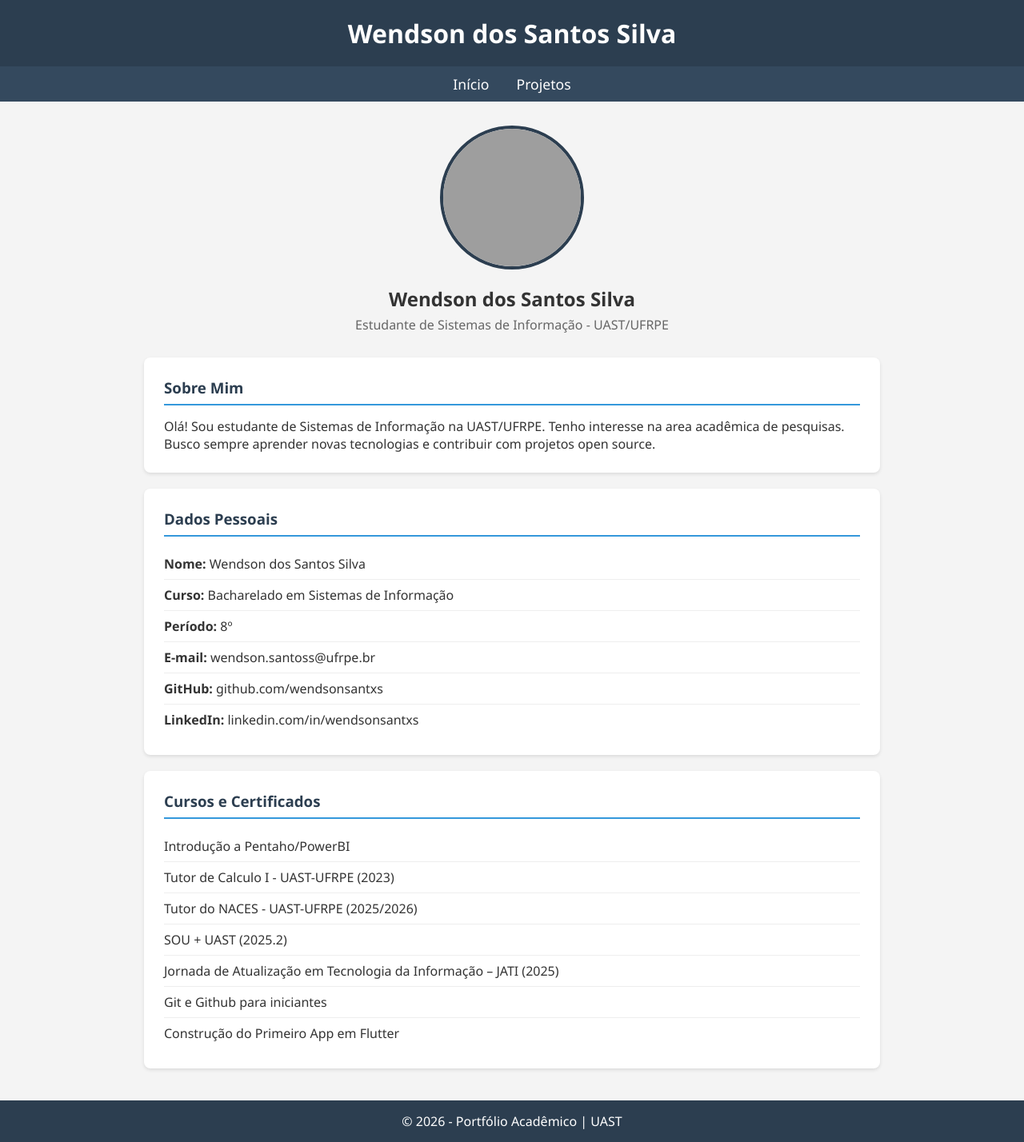
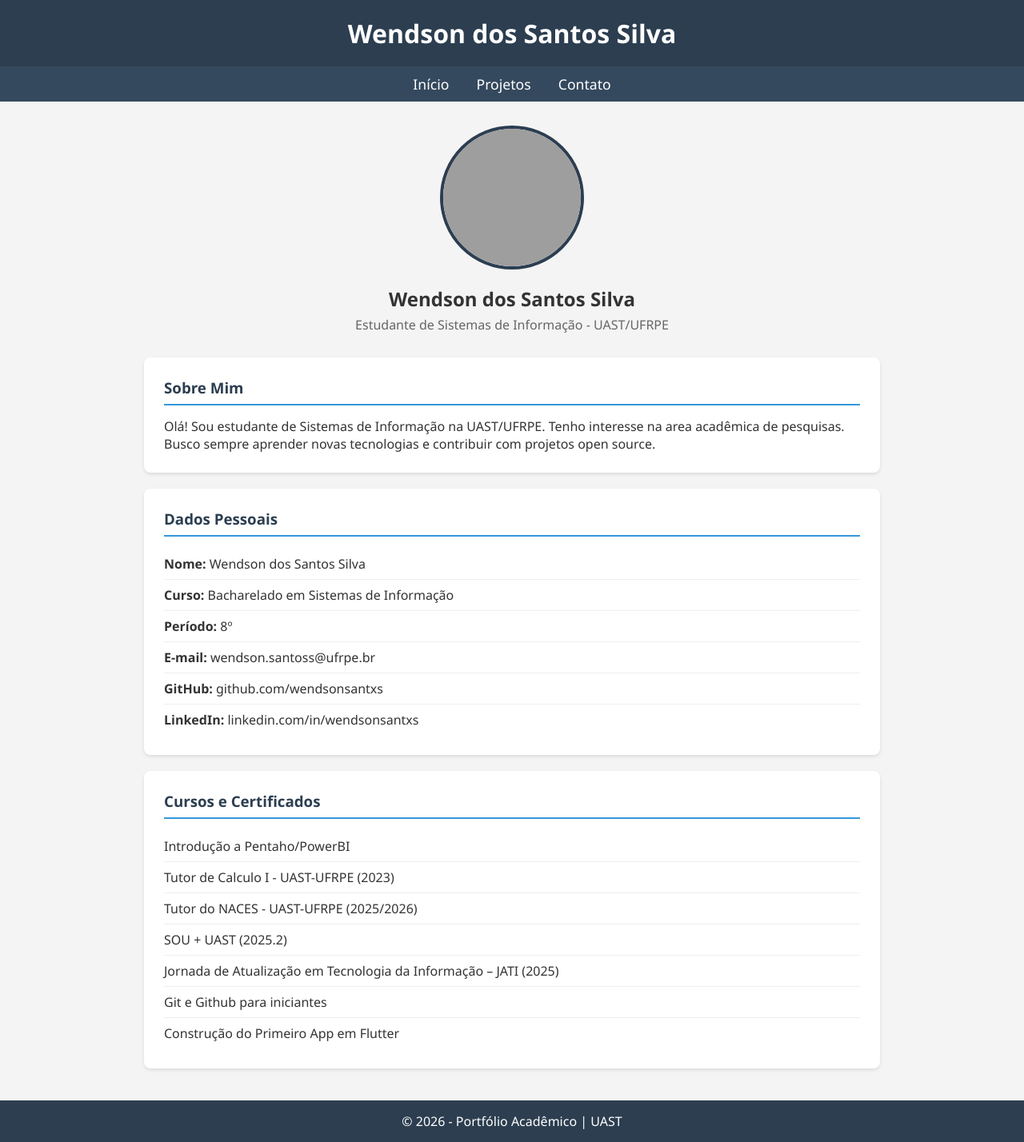
Before and after one commit to wendsonsantxs/portifolioWendson, a Django app: page / in a window 1280 px wide. Shown: the whole page at 80% size. Run offline with Django 5.2, Linux system fonts and the light colour scheme; data comes from the database, SQL or seed files in the repository; both versions use the stored data as it was after the commit; grey boxes are pictures that could not be loaded.

Commit message:
Adição da page contatos

```diff
--- a/core/templates/core/base.html
+++ b/core/templates/core/base.html
@@ -61,6 +61,7 @@
     <nav>
         <a href="{% url 'portfolio:home' %}">Início</a>
         <a href="{% url 'portfolio:projetos' %}">Projetos</a>
+        <a href="{% url 'portfolio:contato' %}">Contato</a>
     </nav>
 
     <div class="container">
--- a/portifolio/urls.py
+++ b/portifolio/urls.py
@@ -7,4 +7,5 @@ app_name = 'portfolio'
 urlpatterns = [
     path('', views.home, name='home'),
     path('projetos/', views.projetos, name='projetos'),
+    path('contato/', views.contato, name='contato'),
 ]
--- a/portifolio/views.py
+++ b/portifolio/views.py
@@ -22,3 +22,9 @@ def projetos(request):
         'projetos': lista_projetos
     }
     return render(request, 'portifolio/projetos.html', contexto)
+
+
+def contato(request):
+    pessoal = Pessoal.objects.first()
+
+    return render(request, 'portifolio/contato.html', {'pessoal': pessoal})
```
Also changed, not shown: db.sqlite3.
